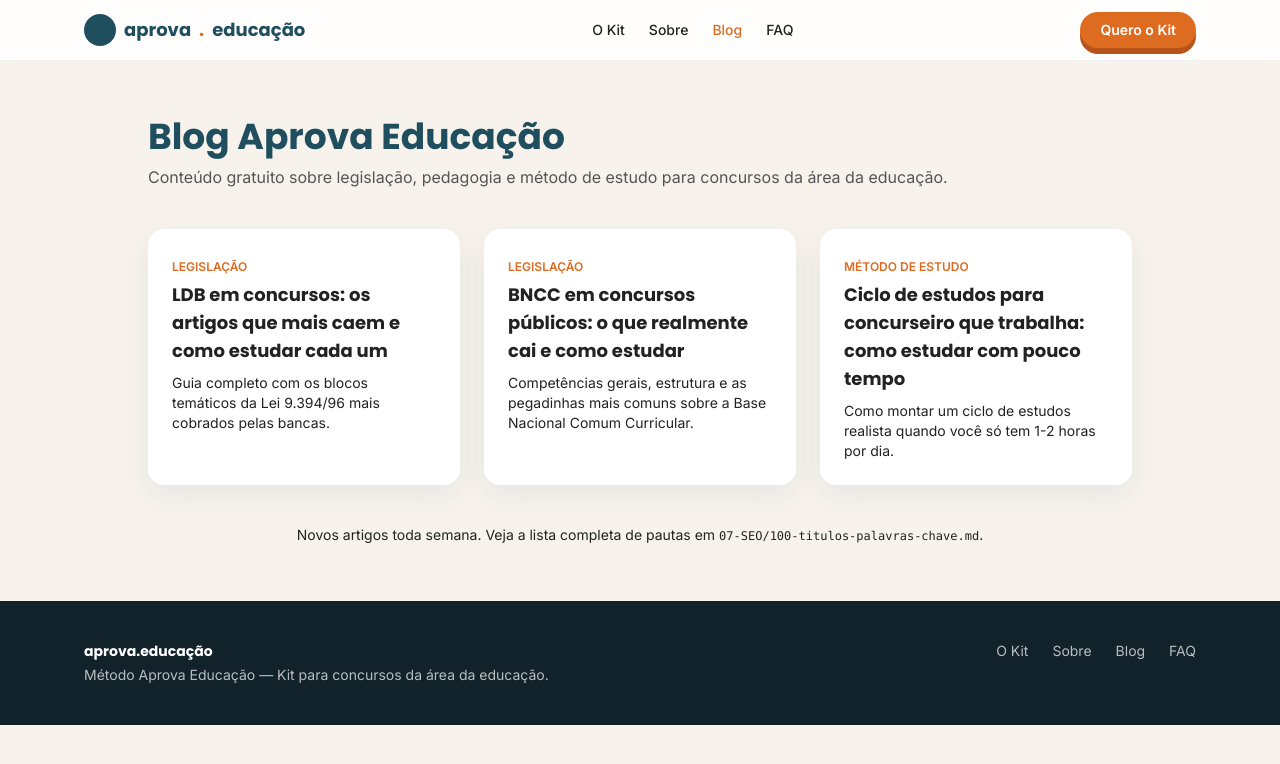
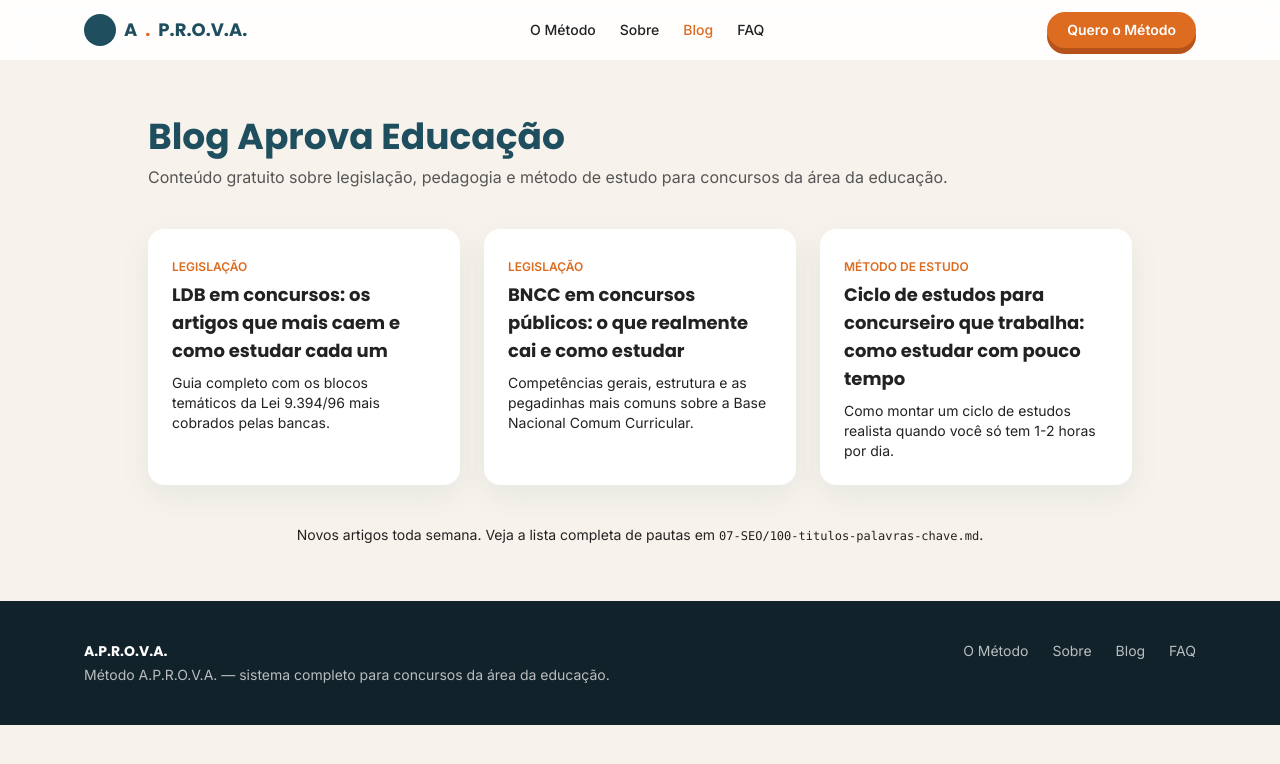
Before and after one commit to akassiolicitacoes-dev/kit-aprova-educacao-site, a plain HTML site: page blog/index.html in a window 1280 px wide. Drawn offline with nearby package versions, Linux system fonts and the light colour scheme.

Commit message:
Rebrand blog para Método A.P.R.O.V.A.

```diff
--- a/blog/index.html
+++ b/blog/index.html
@@ -13,11 +13,11 @@
 <body class="bg-sand text-[#222]">
 <header class="sticky top-0 z-50 bg-white/90 backdrop-blur border-b border-black/5">
   <div class="max-w-6xl mx-auto flex items-center justify-between px-5 py-3">
-    <a href="../index.html" class="flex items-center gap-2 font-display font-bold text-primary text-lg"><span class="inline-block w-8 h-8 rounded-full bg-primary"></span> aprova<span class="text-accent">.</span>educação</a>
+    <a href="../index.html" class="flex items-center gap-2 font-display font-bold text-primary text-lg"><span class="inline-block w-8 h-8 rounded-full bg-primary"></span> A<span class="text-accent">.</span>P.R.O.V.A.</a>
     <nav class="hidden md:flex gap-6 text-sm font-medium">
-      <a href="../produto.html" class="hover:text-accent">O Kit</a><a href="../sobre.html" class="hover:text-accent">Sobre</a><a href="index.html" class="text-accent">Blog</a><a href="../faq.html" class="hover:text-accent">FAQ</a>
+      <a href="../produto.html" class="hover:text-accent">O Método</a><a href="../sobre.html" class="hover:text-accent">Sobre</a><a href="index.html" class="text-accent">Blog</a><a href="../faq.html" class="hover:text-accent">FAQ</a>
     </nav>
-    <a href="../checkout.html" class="btn-cta rounded-full px-5 py-2 text-sm">Quero o Kit</a>
+    <a href="../checkout.html" class="btn-cta rounded-full px-5 py-2 text-sm">Quero o Método</a>
   </div>
 </header>
 
@@ -48,8 +48,8 @@
 
 <footer class="bg-[#12222a] text-white/70 py-10">
   <div class="max-w-6xl mx-auto px-5 flex flex-col md:flex-row justify-between gap-6 text-sm">
-    <div><p class="font-display text-white font-bold mb-1">aprova.educação</p><p>Método Aprova Educação — Kit para concursos da área da educação.</p></div>
-    <div class="flex gap-6"><a href="../produto.html" class="hover:text-white">O Kit</a><a href="../sobre.html" class="hover:text-white">Sobre</a><a href="index.html" class="hover:text-white">Blog</a><a href="../faq.html" class="hover:text-white">FAQ</a></div>
+    <div><p class="font-display text-white font-bold mb-1">A.P.R.O.V.A.</p><p>Método A.P.R.O.V.A. — sistema completo para concursos da área da educação.</p></div>
+    <div class="flex gap-6"><a href="../produto.html" class="hover:text-white">O Método</a><a href="../sobre.html" class="hover:text-white">Sobre</a><a href="index.html" class="hover:text-white">Blog</a><a href="../faq.html" class="hover:text-white">FAQ</a></div>
   </div>
 </footer>
 </body>
```
Also changed, not shown: blog/bncc-em-concursos-publicos.html (+3 -3 lines), blog/ciclo-de-estudos-para-quem-trabalha.html (+4 -4 lines), blog/ldb-o-que-mais-cai-em-concursos.html (+3 -3 lines).
